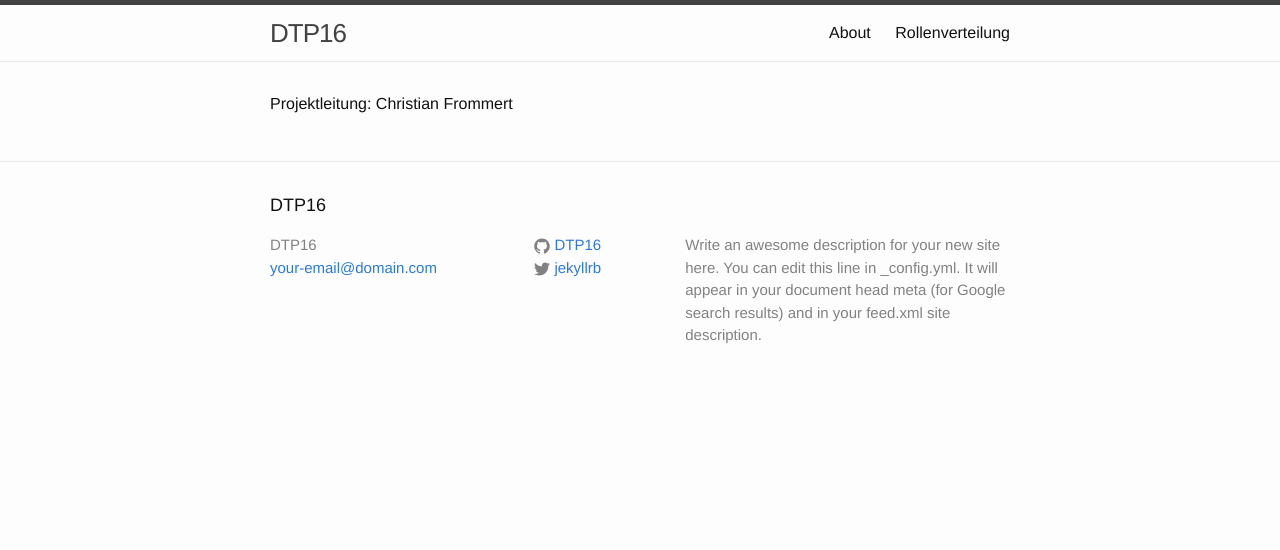
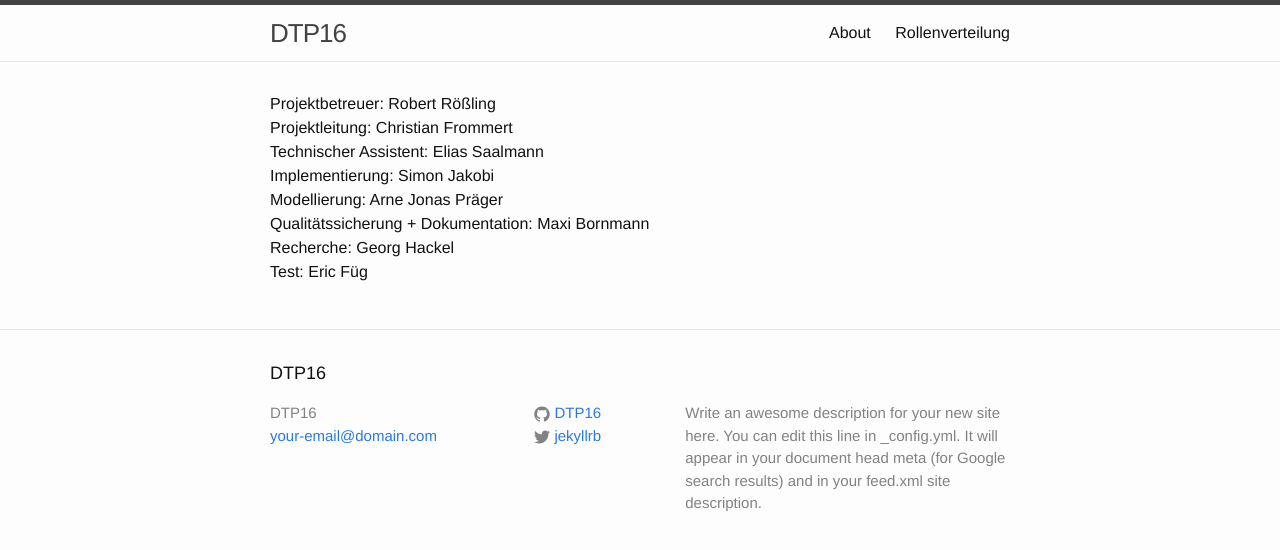
Before and after one commit to DTP16/dtp16-web, a Jekyll site: the page built from roles.md, in a window 1280 px wide. Shown: the top 550 px of the page. Built offline with Jekyll 4.4.1, drawn with Linux system fonts in a browser that asks for light colours.

Commit message:
Roles.md komplettiert, Blogpost

```diff
--- a/roles.md
+++ b/roles.md
@@ -4,4 +4,11 @@ title: Rollenverteilung
 permalink: /roles/
 ---
 
-Projektleitung: Christian Frommert
+Projektbetreuer: Robert Rößling<br />
+Projektleitung: Christian Frommert<br />
+Technischer Assistent: Elias Saalmann<br />
+Implementierung: Simon Jakobi<br />
+Modellierung: Arne Jonas Präger<br />
+Qualitätssicherung + Dokumentation: Maxi Bornmann<br />
+Recherche: Georg Hackel<br />
+Test: Eric Füg<br />
```
Also changed, not shown: _posts/2015-12-13-das-ist-ein-beitrag.markdown (added, +10 -0 lines).
